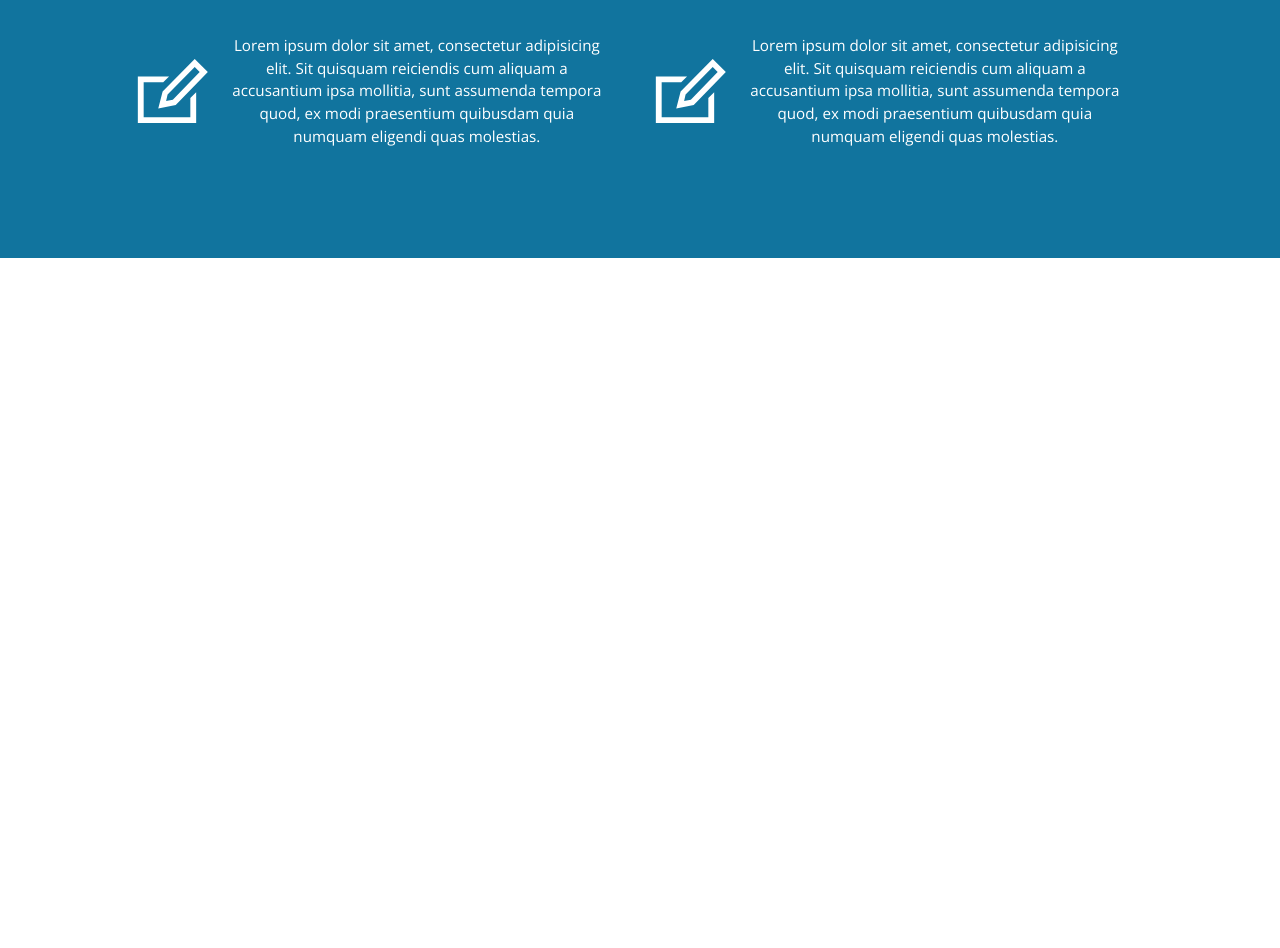
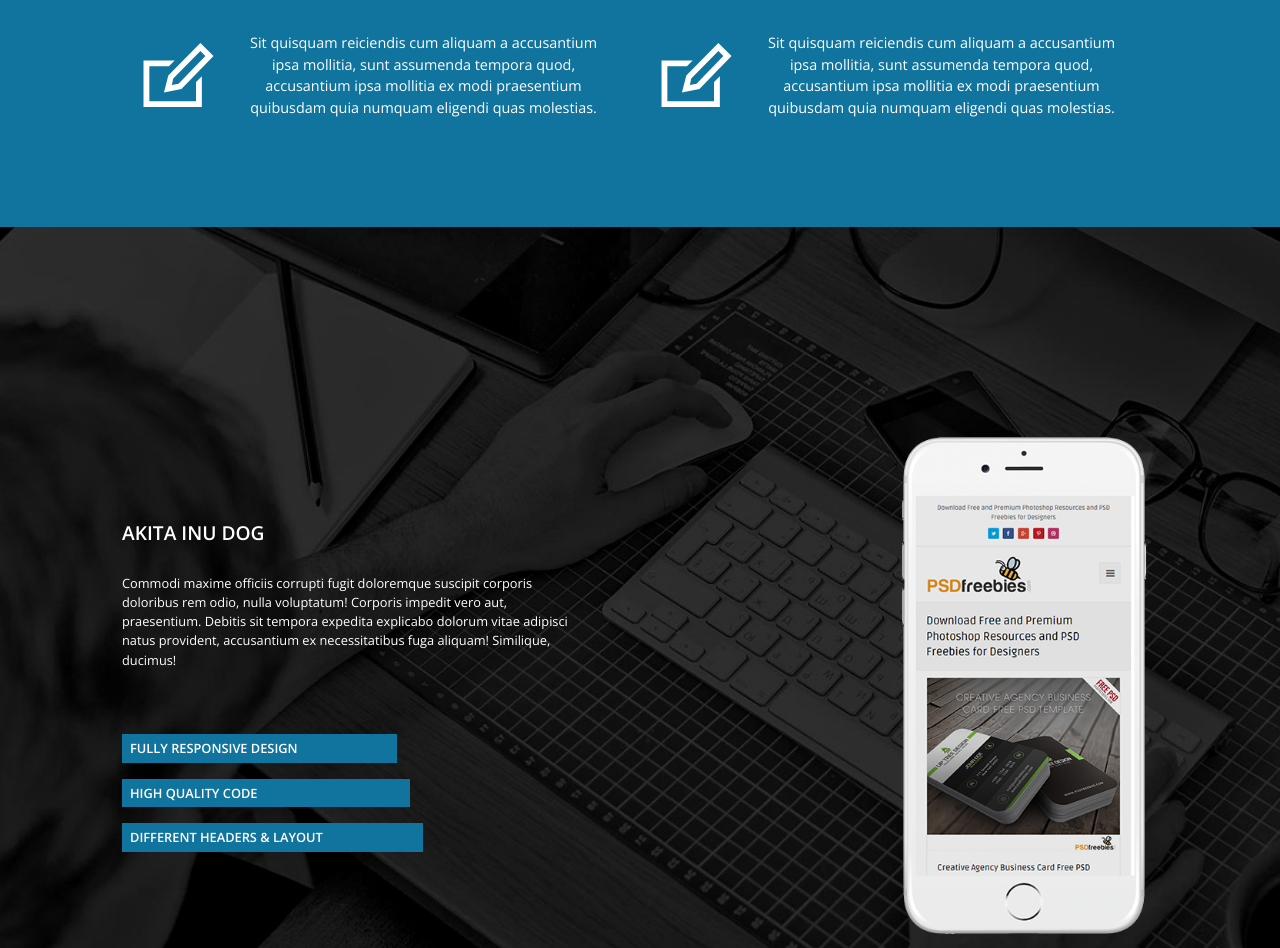
Before and after one commit to KazikM/creative-agency, a website: page index.html in a window 1280 px wide. Shown: the part 3251-4199 px from the top of the page. Before the commit the page ends 4149 px from the top, so only its background shows below. Drawn offline with nearby package versions, Linux system fonts and the light colour scheme; some packages are replaced by stand-ins of ours; a script that the page names is missing.

Commit message:
Create "feature" section

```diff
--- a/css/style.css
+++ b/css/style.css
@@ -159,7 +159,6 @@ a {
 .c-header__button {
   transform: translateY(-20vh);
 }
-
 
 
 /*About*/
@@ -387,7 +386,7 @@ a {
   background-color: #11749e;
   color: #fff;
   font-family: 'Open Sans', sans-serif;
-  font-size: .95rem;
+  font-size: .9rem;
   line-height: 1.5;
 }
 
@@ -419,11 +418,75 @@ a {
 /*Feature*/
 
 .c-feature {
+  display: flex;
+  justify-content: center;
+  align-items: center;
+  position: relative;
+  background-color: #222;
+  overflow: hidden;
+  height: 115vh;
+  background-image: url("../images/background1.jpg");
+  background-size: cover;
+  background-position: center top;
+  background-repeat: no-repeat;
+  color: #fff;
+  font-family: 'Open Sans', sans-serif;
+}
+
+.c-feature-container {
+  display: flex;
+  justify-content: space-between;
 
 }
 
-.c-feature-container {
+.c-feature__image {
+  width: 250px;
+  height: 500px;
+  padding: .5rem;
+}
 
+.c-feature__text {
+  display: flex;
+  flex-direction: column;
+  justify-content: center;
+}
+
+.c-feature__text-title {
+  text-transform: uppercase;
+  font-size: 1.2rem;
+  font-weight: 600;
+}
+
+.c-feature__text-content {
+  line-height: 1.5;
+  font-size: .8rem;
+  padding-top: 2rem;
+  padding-bottom: 3rem;
+}
+
+.c-feature__text-list {
+
+}
+
+.c-feature__text-option {
+  margin-top: 1rem;
+  padding: .5rem;
+  background-color: #11749e;
+  text-transform: uppercase;
+  font-size: .8rem;
+  font-weight: 600;
+}
+
+.c-feature__text-option--short {
+  width: calc(5rem + 14vw);
+}
+
+.c-feature__text-option--medium {
+  width: calc(5rem + 15vw);
+}
+
+.c-feature__text-option--long {
+  width: calc(5rem + 16vw);
 }
 
 /*Team*/
@@ -439,7 +502,16 @@ a {
 /*Contact*/
 
 .c-contact {
-
+  display: flex;
+  justify-content: center;
+  position: relative;
+  background-color: #222;
+  overflow: hidden;
+  height: 110vh;
+  background-image: url("../images/background2.jpg");
+  background-size: cover;
+  background-position: center top;
+  background-repeat: no-repeat;
 }
 
 .c-contact-container {
@@ -456,17 +528,25 @@ a {
 /*Footer*/
 
 .c-footer {
-
+  background-color: #222;
+  color: #fff;
+  font-family: 'Open Sans', sans-serif;
+  line-height: 1.5;
 }
 
 .c-footer-container {
-
+  display: flex;
+  justify-content: space-between;
+  align-items: center;
+  text-align: center;
+  padding: 3em 0;
 }
 
 .c-news__text-content,
 .c-about__card-text,
 .c-action__card-text,
-.c-blog__card-content {
+.c-blog__card-content,
+.c-feature__text-content {
    font-weight: 300;
 }
 
@@ -504,7 +584,7 @@ a {
     justify-content: space-around;
     order: 2;
     padding-bottom: 1.5em;
-    font-size: 1.5rem;
+    /*font-size: 1.5rem;*/
   }
 
   .c-navbar-hamburger {
@@ -525,6 +605,10 @@ a {
 
   .c-header-container {
     height: 90vh;
+  }
+
+  .c-about-cards {
+    margin: 0;
   }
 
   .c-about__card {
@@ -583,15 +667,18 @@ a {
   .c-news__text-content,
   .c-about__card-text,
   .c-action__card-text,
-  .c-blog__card-content {
-    font-size: 1.2rem;
+  .c-blog__card-content,
+  .c-feature__text-content {
+    font-size: 1rem;
   }
 
   .c-news__text-title,
   .c-about__card-title,
-  .c-blog__card-title {
-    font-size: 1.5rem;
+  .c-blog__card-title,
+  .c-feature__text-title {
+    font-size: 1.2rem;
   }
+
 
 }
 
@@ -605,11 +692,6 @@ a {
     flex-basis: 50%;
   }
 
-  .c-about__card-title,
-  .c-blog__card-title
-   {
-    font-size: 2rem;
-  }
 
   .c-about__card-title {
     padding-bottom: 1em;
@@ -618,6 +700,44 @@ a {
   .c-action__card {
     padding-bottom: 1em;
   }
+
+  .c-feature {
+    height: 170vh;
+  }
+
+  .c-feature-container {
+    flex-direction: column;
+    align-items: center;
+  }
+
+  .c-feature__text {
+    display: flex;
+    flex-direction: column;
+    align-items: center;
+  }
+
+  .c-feature__text-title {
+    padding-bottom: 1rem;
+  }
+
+  .c-feature__text-content {
+    padding-top: 1rem;
+    padding-bottom: 1rem;
+  }
+
+  .c-feature__text-option {
+    width: 70vw;
+  }
+
+  .c-feature__image {
+    padding-top: 2rem;
+  }
+
+  .c-footer-container {
+    flex-direction: column;
+  }
+
+
 
 }
 
@@ -646,4 +766,8 @@ a {
     box-sizing: border-box;
     padding-right: 10vw;
   }
+
+  .c-feature__text-content {
+    max-width: 60%;
+  }
 }
--- a/index.html
+++ b/index.html
@@ -161,18 +161,31 @@
                     <svg class="c-action__card-icon" width="300" height="70" viewBox="0 0 24 24">
                         <path d="M18 14.4V21H2V9h6.7l2-2H0v16h20V12.4l-2 2zm1.5-10.6l1.7 1.7L12 15l-2.3.4.5-2.2 9.3-9.4zm0-2.8l-11 11.2L7 18l6-1.2L24 5.5 19.5 1z"/>
                     </svg>
-                    <p class="c-action__card-text">Lorem ipsum dolor sit amet, consectetur adipisicing elit. Sit quisquam reiciendis cum aliquam a accusantium ipsa mollitia, sunt assumenda tempora quod, ex modi praesentium quibusdam quia numquam eligendi quas molestias.</p>
+                    <p class="c-action__card-text">Sit quisquam reiciendis cum aliquam a accusantium ipsa mollitia, sunt assumenda tempora quod, accusantium ipsa mollitia ex modi praesentium quibusdam quia numquam eligendi quas molestias.</p>
                 </div>
                 <div class="c-action__card">
                     <svg class="c-action__card-icon" width="300" height="70" viewBox="0 0 24 24">
                         <path d="M18 14.4V21H2V9h6.7l2-2H0v16h20V12.4l-2 2zm1.5-10.6l1.7 1.7L12 15l-2.3.4.5-2.2 9.3-9.4zm0-2.8l-11 11.2L7 18l6-1.2L24 5.5 19.5 1z"/>
                     </svg>
-                    <p class="c-action__card-text">Lorem ipsum dolor sit amet, consectetur adipisicing elit. Sit quisquam reiciendis cum aliquam a accusantium ipsa mollitia, sunt assumenda tempora quod, ex modi praesentium quibusdam quia numquam eligendi quas molestias.</p>
+                    <p class="c-action__card-text">Sit quisquam reiciendis cum aliquam a accusantium ipsa mollitia, sunt assumenda tempora quod, accusantium ipsa mollitia ex modi praesentium quibusdam quia numquam eligendi quas molestias.</p>
                 </div>
             </div>
         </section>
         <section class="c-feature" id="feature">
-            <div class="c-feature-container o-base-width o-spacing--vertical o-spacing--horizontal"></div>
+            <div class="c-feature-container o-base-width o-spacing--vertical o-spacing--horizontal">
+                <div class="c-feature__text">
+                    <h1 class="c-feature__text-title">akita inu dog</h1>
+                    <p class="c-feature__text-content">Commodi maxime officiis corrupti fugit doloremque suscipit corporis doloribus rem odio, nulla voluptatum!
+                        Corporis impedit vero aut, praesentium. Debitis sit tempora expedita explicabo dolorum vitae adipisci natus provident, accusantium ex necessitatibus fuga aliquam! Similique, ducimus!
+                    </p>
+                    <ul class="c-feature__text-list">
+                        <li class="c-feature__text-option c-feature__text-option--short">fully responsive design</li>
+                        <li class="c-feature__text-option c-feature__text-option--medium">high quality code</li>
+                        <li class="c-feature__text-option c-feature__text-option--long">different headers & layout</li>
+                    </ul>
+                </div>
+                <img class="c-feature__image" src=".\images\phone.png" alt="">
+            </div>
         </section>
         <section class="c-team" id="team">
             <div class="c-team-container o-base-width o-spacing--vertical o-spacing--horizontal"></div>
@@ -183,6 +196,8 @@
         <section class="c-map"></section>
         <footer class="c-footer">
             <div class="c-footer-container o-base-width o-spacing--vertical o-spacing--horizontal">
+                <p>&copy; PSDFreebies.com - All Rights Reserved</p>
+                <p>Design by PSDFreebies.com</p>
             </div>
         </footer>
     </body>
```
Also changed, not shown: images/phone.png (added).
